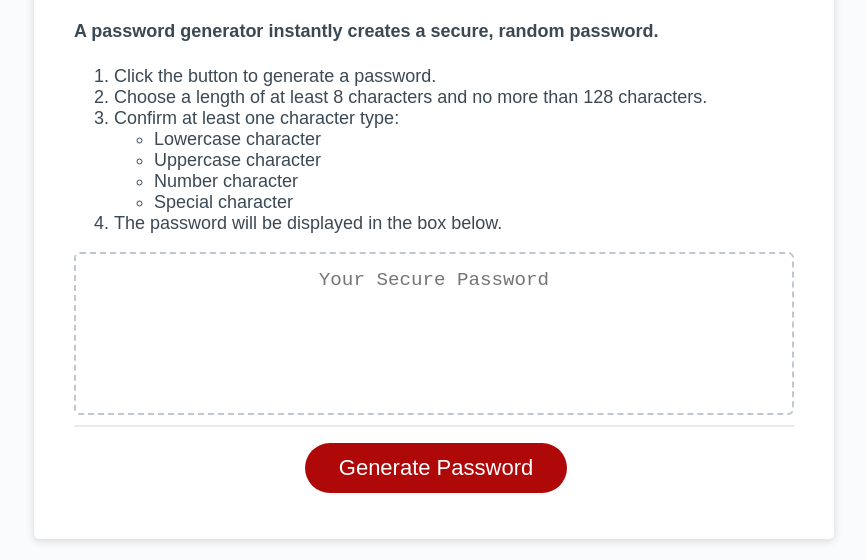
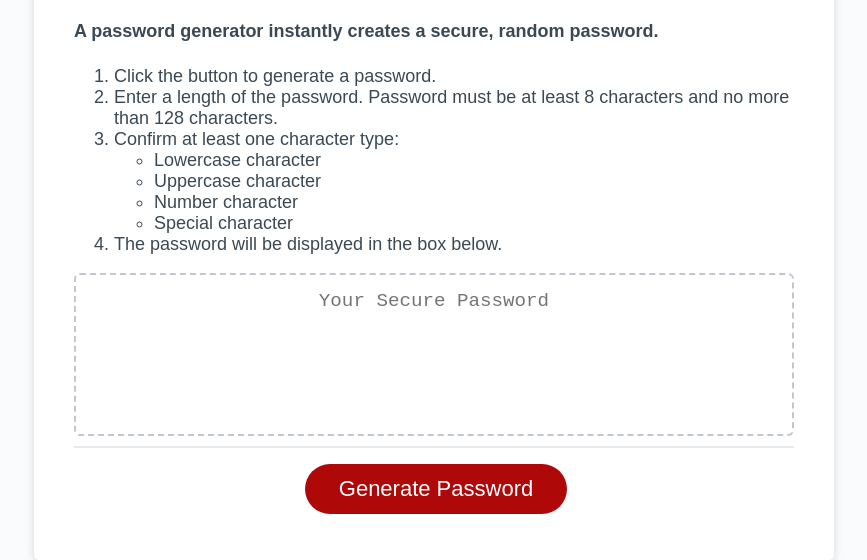
Before and after one commit to SophieQuan/sophie-password-generator, a plain HTML site: page index.html in a window 1280 px wide. Shown: the part 241-801 px from the top of the page, without its empty margins (206-1073 px from the left). Drawn offline with Linux system fonts and the light colour scheme.

Commit message:
update instructions

```diff
--- a/index.html
+++ b/index.html
@@ -20,7 +20,7 @@
           <h4>A password generator instantly creates a secure, random password.</h4>
           <ol>
               <li>Click the button to generate a password.</li>
-              <li>Choose a length of at least 8 characters and no more than 128 characters.</li>
+              <li>Enter a length of the password. Password must be at least 8 characters and no more than 128 characters.</li>
               <li> Confirm at least one character type:
                 <ul>
                   <li>Lowercase character</li>
```
